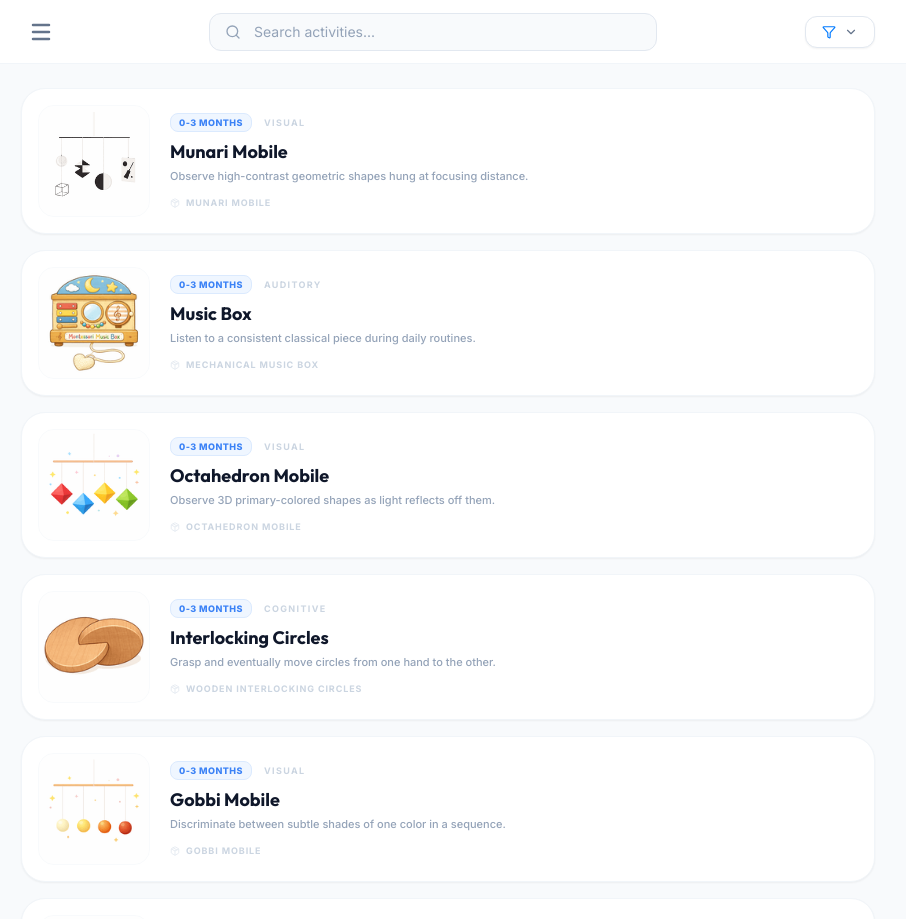
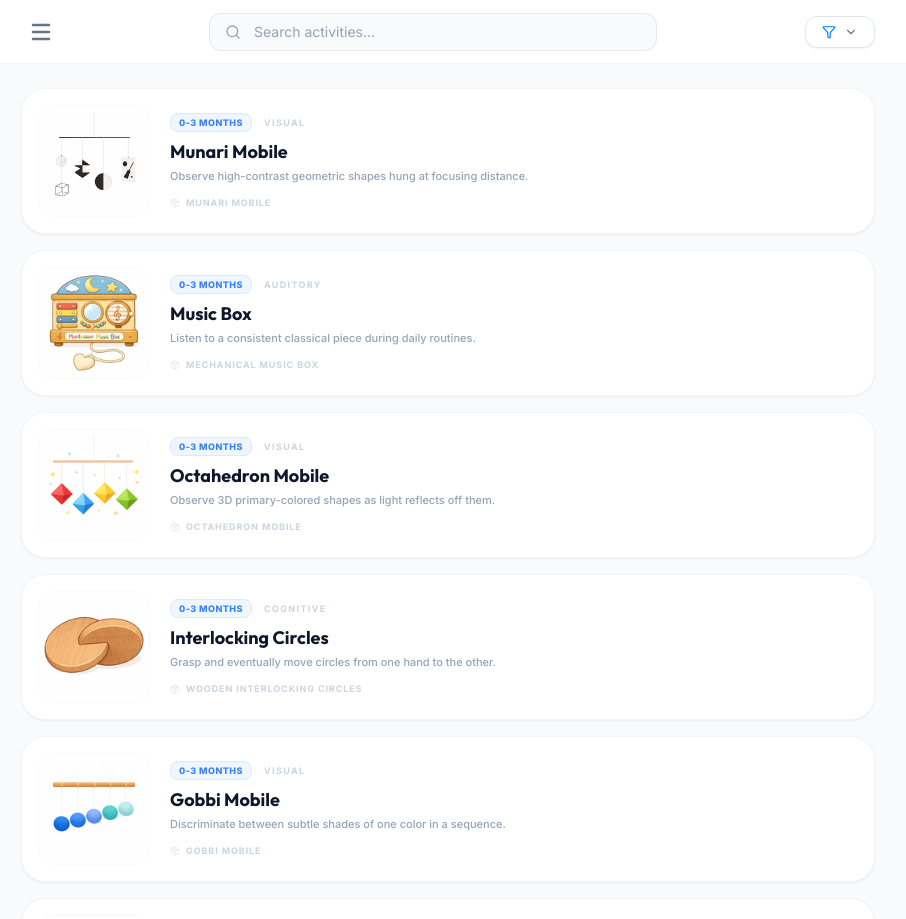
Before and after one commit to gwilford1-png/montessori5, a React (Vite) app in the folder tiny-steps-6/: page / in a window 1280 px wide. Shown: the top 919 px of the page, without its empty margins (192-1098 px from the left). Built offline with nearby package versions, Linux system fonts and the light colour scheme.

Commit message:
Update constants.ts

```diff
--- a/tiny-steps-6/constants.ts
+++ b/tiny-steps-6/constants.ts
@@ -117,8 +117,8 @@ const RAW_V2: any[] = [
     items_required: ["Gobbi Mobile"],
     reference_link: "https://amshq.org/About-Montessori/Montessori-Articles/All-Articles/Visual-Mobiles",
     image_prompt: "Gobbi color gradation.",
-    thumbnail: "images/Gobbi_Mobile.png",
-    hero: "images/Gobbi_Mobile_lrg.png",
+    thumbnail: "Images/Gobbi_Mobile_Thumbnail.png",
+    hero: "Images/Gobbi_Mobile_Hero.png",
   },
   {
     id: "6",
```
